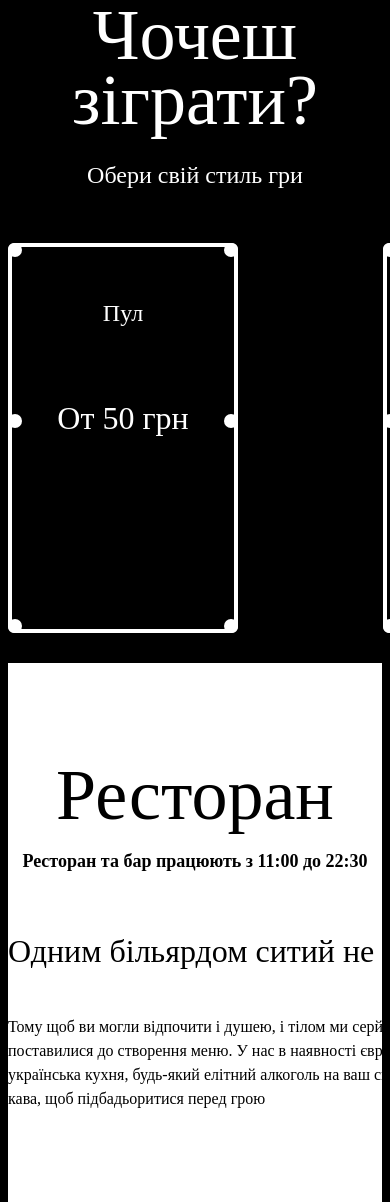
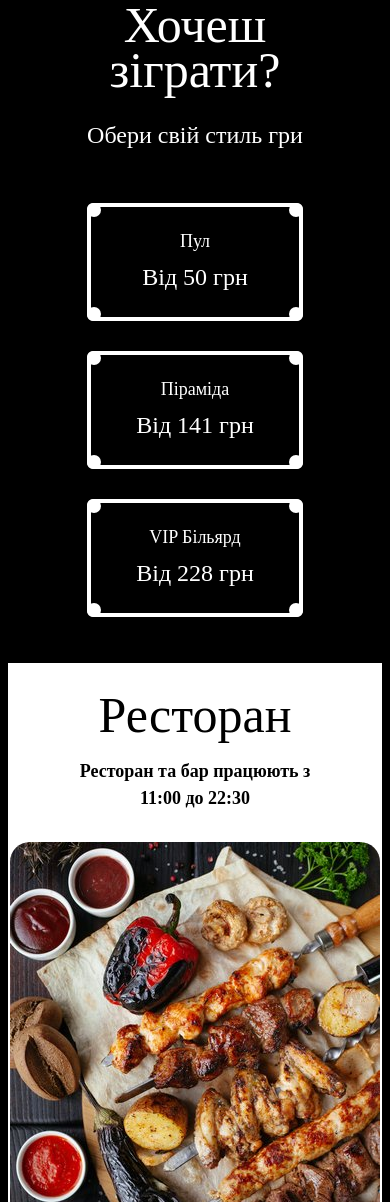
Before and after one commit to PashaZ/Billards, a plain HTML site: page index.html in a window 390 px wide. Shown: the part 798-2000 px from the top of the page. Drawn offline with Linux system fonts and the light colour scheme.

Commit message:
added mobile

```diff
--- a/index.html
+++ b/index.html
@@ -39,7 +39,7 @@
         <!-- section 2 -->
         <section class="card-block">
             <div class="card-block-title ">
-                <h2 class="card-title">Чочеш зіграти?</h2>
+                <h2 class="card-title">Хочеш зіграти?</h2>
                 <h3 class="card-text">Обери свій стиль гри</h3>
             </div>
 
@@ -54,7 +54,7 @@
                         <div class="point point-bottom-left"></div>
 
                         <h2 class="card-list-title"> Пул</h2>
-                        <h3 class="card-list-price">От 50 грн</h3>
+                        <h3 class="card-list-price">Від 50 грн</h3>
                     </li>
                     <li class="card">
                         <div class="point point-top-right"></div>
@@ -65,7 +65,7 @@
                         <div class="point point-bottom-left"></div>
 
                         <h2 class="card-list-title"> Піраміда</h2>
-                        <h3 class="card-list-price">От 141 грн</h3>
+                        <h3 class="card-list-price">Від 141 грн</h3>
                     </li>
                     <li class="card">
                         <div class="point point-top-right"></div>
@@ -76,7 +76,7 @@
                         <div class="point point-bottom-left"></div>
 
                         <h2 class="card-list-title"> VIP Більярд</h2>
-                        <h3 class="card-list-price">От 228 грн</h3>
+                        <h3 class="card-list-price">Від 228 грн</h3>
                     </li>
                 </ul>
             </div>
@@ -86,7 +86,8 @@
         <section class="content">
             <div class="content-title-block ">
                 <h2 class="content-title">Ресторан</h2>
-                <h3 class="content-text">Ресторан та бар працюють з 11:00 до 22:30</h3>
+                <h3 class="content-text">Ресторан та бар працюють
+                    з 11:00 до 22:30</h3>
             </div>
             <div class="content-section">
                 <div class="content-section-block">
--- a/sass/components/_card.scss
+++ b/sass/components/_card.scss
@@ -8,6 +8,11 @@
     text-align: center;
     color: $primary-text-color;
     font-family: $main-font-family;
+
+    @media (max-width: 1000px) {
+        width: 310px;
+        margin: 0 auto;
+    }
 }
 
 .card-title {
@@ -18,6 +23,10 @@
     font-weight: normal;
     font-size: 72px;
     line-height: 90%;
+
+    @media (max-width: 1000px) {
+        font-size: 50px;
+    }
 }
 
 .card-text {
@@ -36,6 +45,10 @@
     overflow: hidden;
     width: 980px;
     margin: 0 auto;
+
+    @media (max-width: 1000px) {
+        width: 310px;
+    }
 }
 
 .card-list {
@@ -58,6 +71,16 @@
         margin-right: 145px;
     }
 
+    @media (max-width: 1000px) {
+        width: 216px;
+        height: 118px;
+        margin: 0 auto 53px;
+        float: none;
+
+        &:not(:last-child) {
+            margin: 0 auto 30px;
+        }
+    }
 }
 
 .card-list-title {
@@ -68,6 +91,12 @@
     margin-bottom: 24px;
     font-family: $main-font-family;
     color: $primary-text-color;
+
+    @media (max-width: 1000px) {
+        margin-top: 21px;
+        margin-bottom: 4px;
+        font-size: 18px;
+    }
 }
 
 .card-list-price {
@@ -77,6 +106,11 @@
     line-height: 150%;
     font-family: $main-font-family;
     color: $primary-text-color;
+
+    @media (max-width: 1000px) {
+        font-size: 24px;
+        margin: 0px;
+    }
 }
 
 .point {
@@ -100,11 +134,19 @@
 .point-mid-right {
     bottom: 201px;
     right: -4px;
+
+    @media (max-width: 1000px) {
+        visibility: hidden;
+    }
 }
 
 .point-mid-left {
     bottom: 201px;
     left: -4px;
+
+    @media (max-width: 1000px) {
+        visibility: hidden;
+    }
 }
 
 .point-bottom-right {
--- a/sass/components/_contacts.scss
+++ b/sass/components/_contacts.scss
@@ -15,13 +15,20 @@
 
     color: $primary-text-color;
     font-family: $main-font-family;
+
+    @media (max-width:1000px) {
+        font-size: 50px;
+    }
+
 }
 
 .contacts-text {
     width: 400px;
-    margin-top: 80px;
-    margin-left: auto;
-    margin-right: auto;
+    margin: 80px auto 50px;
+
+    @media (max-width:1000px) {
+        margin-top: 50px;
+    }
 }
 
 .contacts-text>p {
--- a/sass/components/_content.scss
+++ b/sass/components/_content.scss
@@ -1,6 +1,10 @@
 .content {
     height: 950px;
     background: $secondary-bg-color;
+
+    @media(max-width:1000px) {
+        height: 780px
+    }
 }
 
 .content-title-block {
@@ -9,6 +13,12 @@
     margin-bottom: 60px;
     color: $secondary-text-color;
     font-family: $main-font-family;
+
+    @media (max-width:1000px) {
+        width: 260px;
+        margin: 0 auto;
+        padding-top: 30px;
+    }
 }
 
 .content-title {
@@ -17,6 +27,10 @@
     font-weight: normal;
     font-size: 72px;
     line-height: 90%;
+
+    @media (max-width:1000px) {
+        font-size: 50px;
+    }
 }
 
 .content-text {
@@ -24,6 +38,10 @@
     font-weight: 600;
     font-size: 18px;
     line-height: 150%;
+
+    @media (max-width:1000px) {
+        margin: 20px auto;
+    }
 }
 
 // --------------------
@@ -35,7 +53,14 @@
     overflow: hidden;
     padding-bottom: 60px;
     width: 981px;
-    position: relative
+    position: relative;
+
+    @media (max-width:1000px) {
+        display: block;
+        width: 100%;
+        margin: 30px auto;
+        padding: 0;
+    }
 }
 
 .content-section-block {
@@ -45,6 +70,9 @@
     color: $secondary-text-color;
     font-family: $main-font-family;
 
+    @media (max-width:1000px) {
+        display: none;
+    }
 }
 
 .content-section-title {
@@ -72,4 +100,8 @@
     overflow: hidden;
     padding: 0;
     border-radius: 20px;
+
+    @media(max-width:1000px) {
+        margin: 0 auto;
+    }
 }
--- a/sass/components/_form.scss
+++ b/sass/components/_form.scss
@@ -21,6 +21,12 @@
     font-style: normal;
     color: $primary-text-color;
     font-family: $main-font-family;
+
+    @media(max-width:1000px) {
+        font-size: 22px;
+        font-weight: 400;
+
+    }
 }
 
 .form-reserve {
--- a/sass/components/_hero.scss
+++ b/sass/components/_hero.scss
@@ -33,6 +33,11 @@
     color: $primary-text-color;
     font-family: $main-font-family;
 
+    @media (max-width: 1000px) {
+        font-size: 50px;
+    }
+
+
 }
 
 .hero-text {
@@ -44,6 +49,11 @@
     font-size: 24px;
     font-family: $main-font-family;
     color: $primary-text-color;
+
+    @media (max-width: 1000px) {
+        visibility: hidden;
+    }
+
 }
 
 .main-button-block {
```
Also changed, not shown: css/main.css, dist/css/main.min.css, 2 other files.
